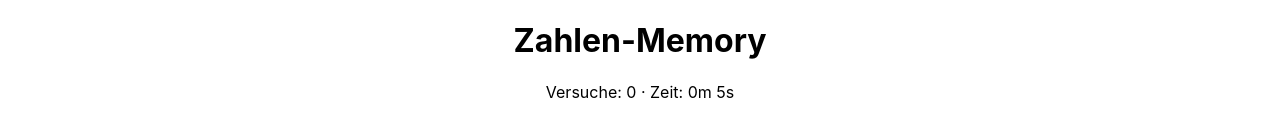
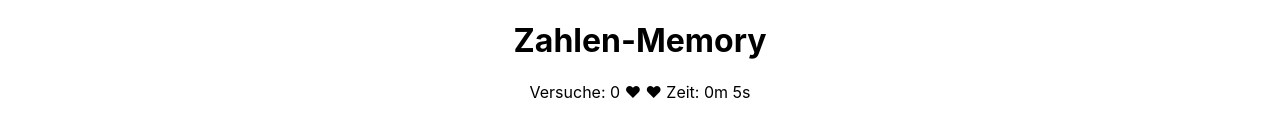
Before and after one commit to hssw24/mem, a React (Create React App) app: page / in a window 1280 px wide. Shown: the top 130 px of the page. Built offline with nearby package versions, Linux system fonts and the light colour scheme.

Commit message:
Beschreibung der Änderungen

```diff
--- a/src/App.js
+++ b/src/App.js
@@ -114,7 +114,7 @@ function App() {
     <div className="App">
       <h1>Zahlen-Memory</h1>
       <div>
-        <p>Versuche: {attempts} ·
+        <p>Versuche: {attempts} ♥ ♥
         Zeit: {formatTime(time)}</p>
       </div>
       <div className="grid">
@@ -136,9 +136,9 @@ function App() {
 
       {gameOver && (
         <div className="game-over">
-          <p>Versuche in dieser Runde: {attempts} ·
-          Zeit in dieser Runde: {formatTime(time)} ·
-          Gesamtzeit: {formatTime(totalTime)} ·
+          <p>Versuche in dieser Runde: {attempts} ֎
+          Zeit in dieser Runde: {formatTime(time)} ֎
+          Gesamtzeit: {formatTime(totalTime)} ֎
           Gesamtzahl der Versuche: {totalAttempts}</p>
           <button onClick={() => { setRounds(rounds + 1); resetGame(); }}>Nochmal spielen</button>
         </div>
```
